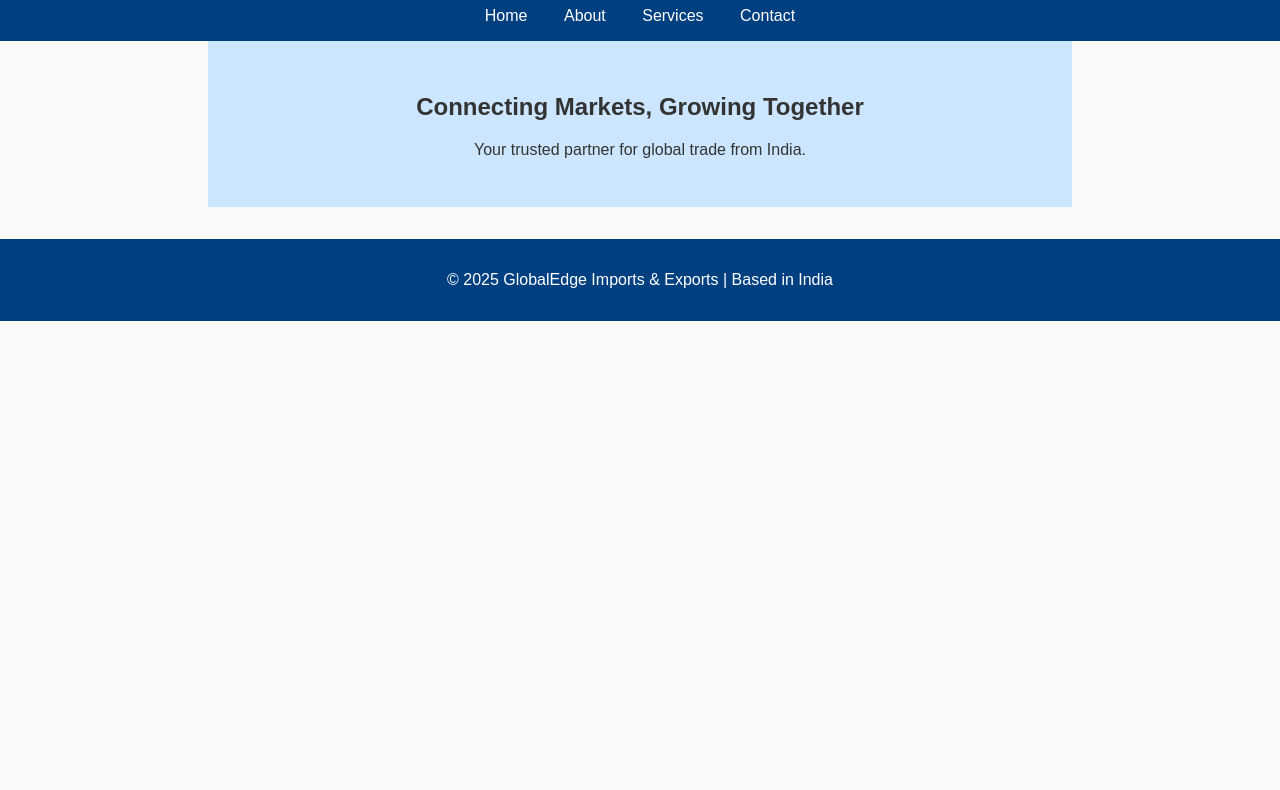
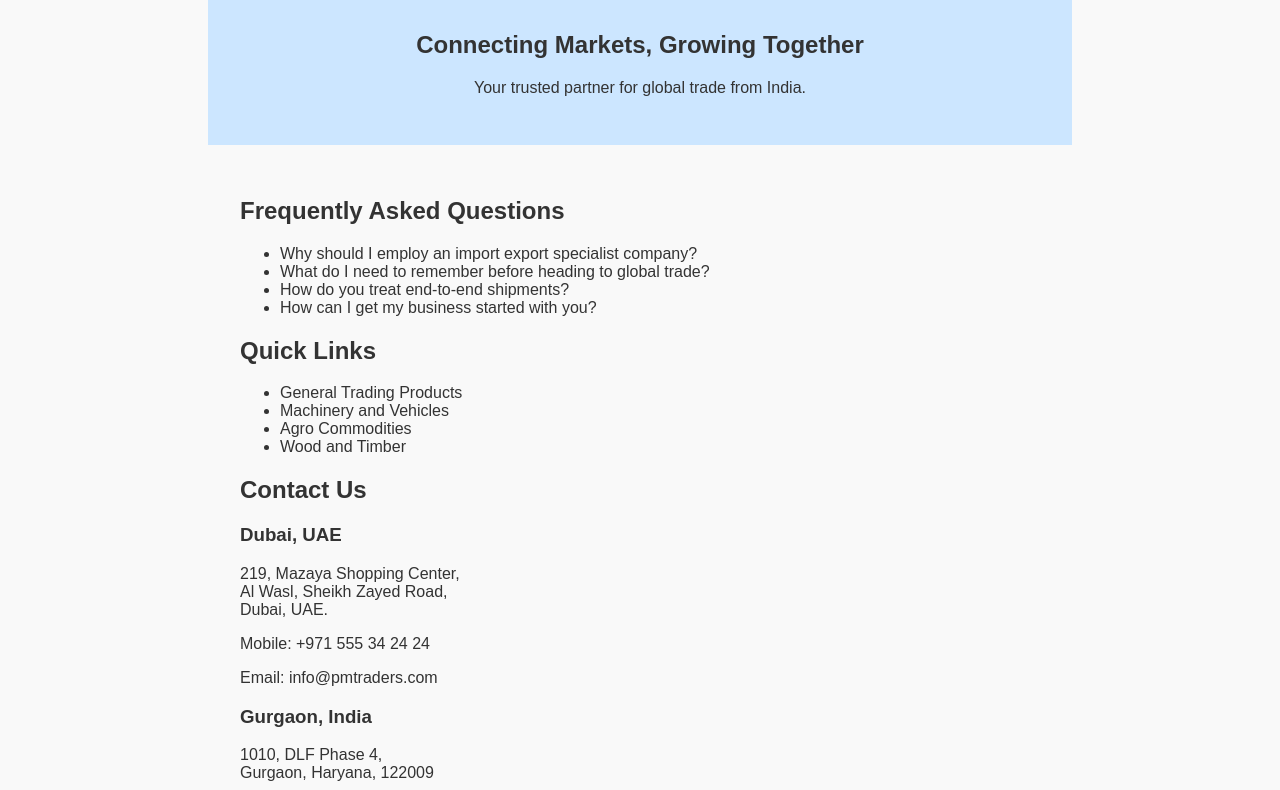
Before and after one commit to thedarpanantala/globaledge-exports, a plain HTML site: page index.html in a window 1280 px wide. Shown: the part 89-879 px from the top of the page. Before the commit the page ends 800 px from the top, so only its background shows below. Drawn offline with Linux system fonts and the light colour scheme.

Commit message:
Update index.html

```diff
--- a/index.html
+++ b/index.html
@@ -1,29 +1,68 @@
 <!DOCTYPE html>
 <html lang="en">
 <head>
-  <meta charset="UTF-8">
-  <meta name="viewport" content="width=device-width, initial-scale=1">
-  <title>GlobalEdge Imports & Exports</title>
-  <link rel="stylesheet" href="style.css">
+  <meta charset="UTF-8" />
+  <meta name="viewport" content="width=device-width, initial-scale=1" />
+  <title>PM Traders</title>
+  <link rel="stylesheet" href="style.css" />
 </head>
 <body>
   <header>
-    <h1>GlobalEdge Imports & Exports</h1>
-    <nav>
+    <div class="logo">PM Traders</div>
+    <nav class="top-nav">
       <a href="index.html">Home</a>
-      <a href="about.html">About</a>
+      <a href="product.html">Product</a>
       <a href="services.html">Services</a>
-      <a href="contact.html">Contact</a>
+      <a href="contact.html">Contact Us</a>
+      <a href="blog.html">Blog</a>
     </nav>
   </header>
 
   <section class="hero">
-    <h2>Connecting Markets, Growing Together</h2>
+    <h1>Connecting Markets, Growing Together</h1>
     <p>Your trusted partner for global trade from India.</p>
   </section>
 
+  <section class="footer-info">
+    <div class="faq">
+      <h2>Frequently Asked Questions</h2>
+      <ul>
+        <li>Why should I employ an import export specialist company?</li>
+        <li>What do I need to remember before heading to global trade?</li>
+        <li>How do you treat end-to-end shipments?</li>
+        <li>How can I get my business started with you?</li>
+      </ul>
+    </div>
+
+    <div class="quick-links">
+      <h2>Quick Links</h2>
+      <ul>
+        <li>General Trading Products</li>
+        <li>Machinery and Vehicles</li>
+        <li>Agro Commodities</li>
+        <li>Wood and Timber</li>
+      </ul>
+    </div>
+
+    <div class="contact-info">
+      <h2>Contact Us</h2>
+      <div class="contact-box">
+        <h3>Dubai, UAE</h3>
+        <p>219, Mazaya Shopping Center,<br> Al Wasl, Sheikh Zayed Road,<br> Dubai, UAE.</p>
+        <p>Mobile: +971 555 34 24 24</p>
+        <p>Email: info@pmtraders.com</p>
+      </div>
+      <div class="contact-box">
+        <h3>Gurgaon, India</h3>
+        <p>1010, DLF Phase 4,<br> Gurgaon, Haryana, 122009</p>
+        <p>Mobile: +91-8800290909</p>
+        <p>Email: info@pmtraders.com</p>
+      </div>
+    </div>
+  </section>
+
   <footer>
-    <p>&copy; 2025 GlobalEdge Imports & Exports | Based in India</p>
+    <p>&copy; 2025 PM Traders | Based in India & UAE</p>
   </footer>
 </body>
 </html>
```
